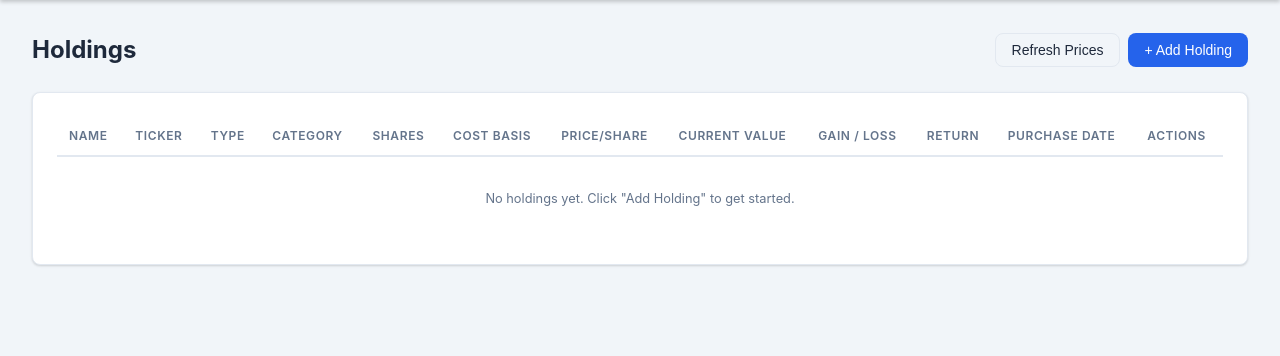
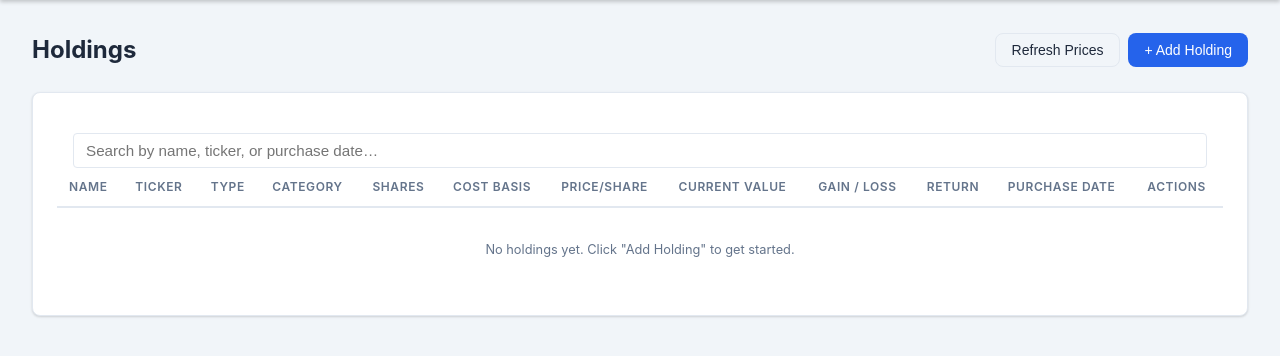
Before and after one commit to whs3/retirement-portfolio, a Flask app: page /holdings in a window 1280 px wide. Shown: the part 60-416 px from the top of the page. Run offline with Flask 3, Linux system fonts and the light colour scheme; data that the repository does not hold is empty.

Commit message:
Add search bar to holdings page for filtering by name, ticker, and date
Co-Authored-By: Claude Sonnet 4.6 <noreply@anthropic.com>

```diff
--- a/static/js/holdings.js
+++ b/static/js/holdings.js
@@ -41,6 +41,7 @@ function sortHoldings(col) {
 
 function renderTable() {
   const tbody = document.getElementById('holdingsBody');
+  const query = (document.getElementById('holdingsSearch')?.value ?? '').trim().toLowerCase();
 
   if (!holdings.length) {
     tbody.innerHTML = `<tr><td colspan="12" class="text-center text-muted" style="padding:2rem">
@@ -63,12 +64,26 @@ function renderTable() {
     return (av - bv) * sortDir;
   });
 
+  const filtered = query
+    ? rows.filter(h =>
+        (h.name          ?? '').toLowerCase().includes(query) ||
+        (h.ticker        ?? '').toLowerCase().includes(query) ||
+        (h.purchase_date ?? '').toLowerCase().includes(query)
+      )
+    : rows;
+
   // Update sort indicators
   document.querySelectorAll('.sort-indicator').forEach(el => {
     el.textContent = el.dataset.col === sortCol ? (sortDir === 1 ? ' ↑' : ' ↓') : '';
   });
 
-  tbody.innerHTML = rows.map(h => {
+  if (!filtered.length) {
+    tbody.innerHTML = `<tr><td colspan="12" class="text-center text-muted" style="padding:2rem">
+      No holdings match your search.</td></tr>`;
+    return;
+  }
+
+  tbody.innerHTML = filtered.map(h => {
     const cls   = h.gain >= 0 ? 'text-success' : 'text-danger';
     const notes = h.notes ? `<br><small class="text-muted">${esc(h.notes)}</small>` : '';
     return `
@@ -266,6 +281,7 @@ function recalcCurrentValue() {
 
 document.addEventListener('DOMContentLoaded', () => {
   loadHoldings();
+  document.getElementById('holdingsSearch').addEventListener('input', renderTable);
   document.getElementById('shares').addEventListener('input', recalcCurrentValue);
   document.getElementById('ticker').addEventListener('input', () => {
     if (document.getElementById('ticker').value.toUpperCase() === '$$CASH') {
--- a/templates/holdings.html
+++ b/templates/holdings.html
@@ -12,6 +12,10 @@
 <div id="refreshStatus" style="display:none" class="alert"></div>
 
 <div class="card">
+  <div style="padding:1rem 1rem 0">
+    <input type="search" id="holdingsSearch" placeholder="Search by name, ticker, or purchase date…"
+      style="width:100%;padding:0.5rem 0.75rem;border:1px solid var(--border,#dee2e6);border-radius:4px;font-size:0.95rem">
+  </div>
   <div class="table-responsive">
     <table class="table table-holdings">
       <thead>
```
